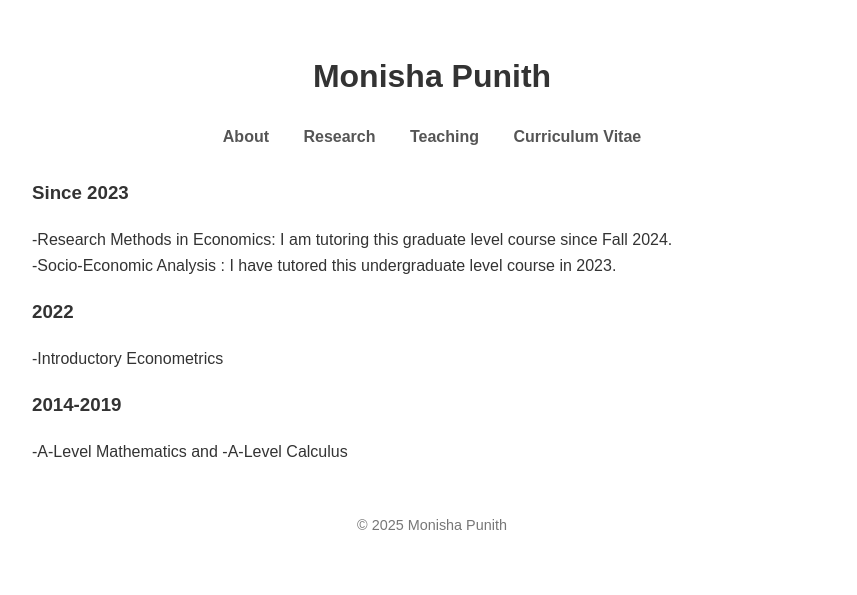
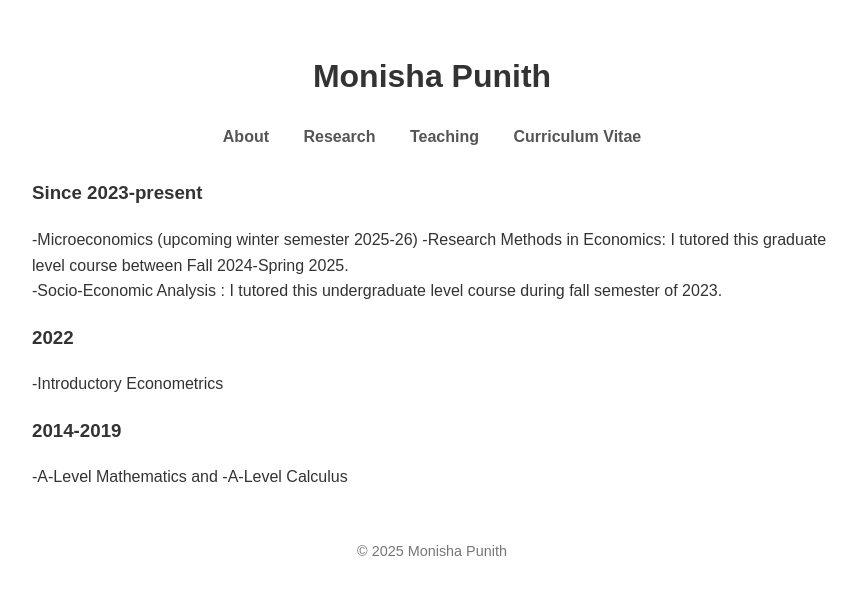
Before and after one commit to MonishaRuth/monisharuth.github.io, a Jekyll site: the page built from teaching.md, in a window 1280 px wide. Shown: the top 595 px of the page, without its empty margins (208-1065 px from the left). Built offline with Jekyll 4.4.1, drawn with Linux system fonts in a browser that asks for light colours.

Commit message:
Update teaching.md

```diff
--- a/teaching.md
+++ b/teaching.md
@@ -2,9 +2,10 @@
 layout: default
 title: Teaching and Tutoring
 ---
-### Since 2023
--Research Methods in Economics: I am tutoring this graduate level course since Fall 2024.
--Socio-Economic Analysis : I have tutored this undergraduate level course in 2023.
+### Since 2023-present
+-Microeconomics (upcoming winter semester 2025-26)
+-Research Methods in Economics: I tutored this graduate level course between Fall 2024-Spring 2025.
+-Socio-Economic Analysis : I tutored this undergraduate level course during fall semester of 2023.
 
 ### 2022
 -Introductory Econometrics
```
